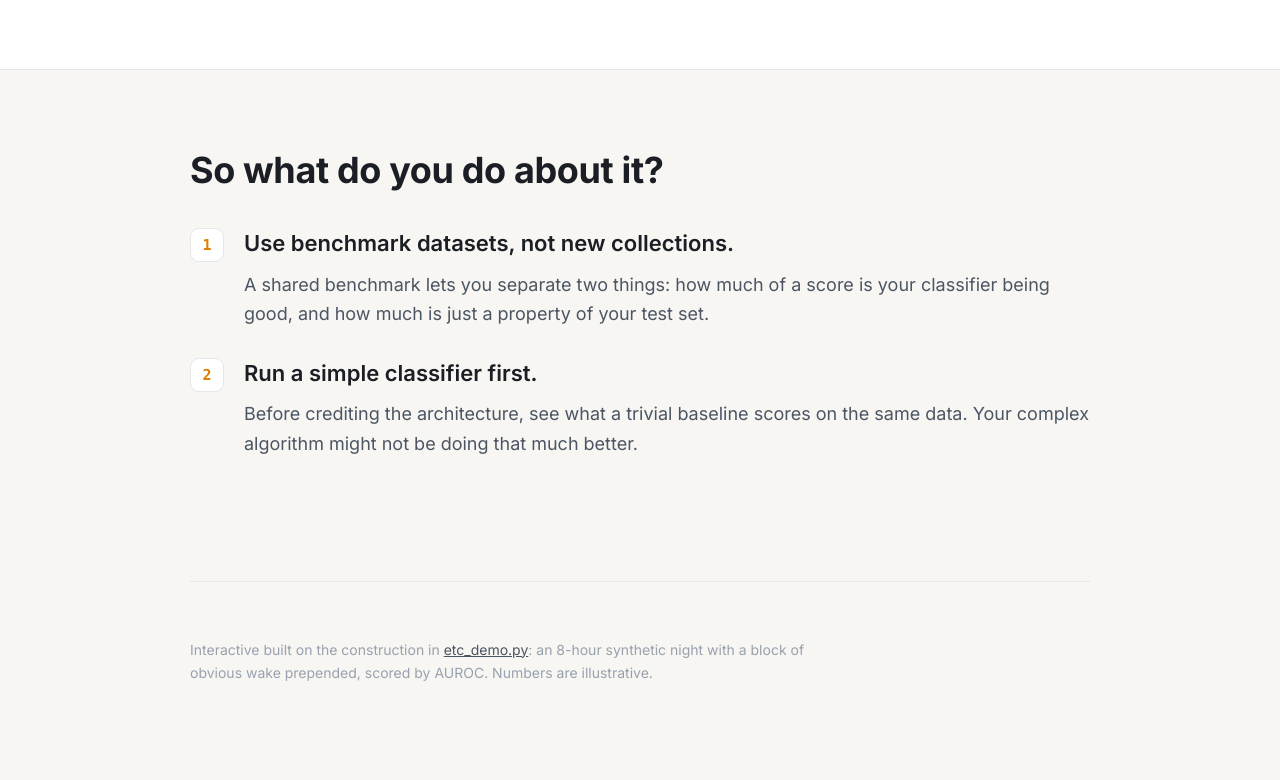
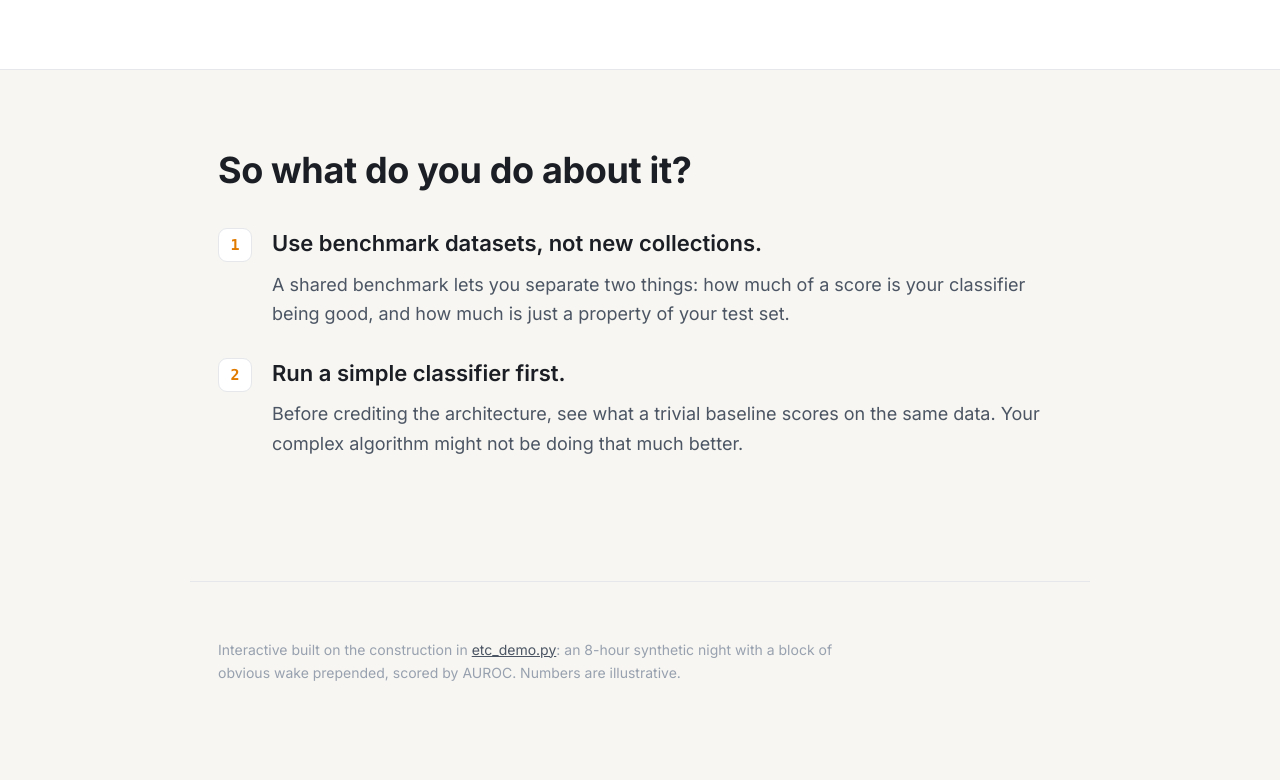
Before and after one commit to Arcascope/explainers, a plain HTML site: page etc/index.html in a window 1280 px wide. Shown: the part 1934-2714 px from the top of the page. Drawn offline with Linux system fonts and the light colour scheme.

Commit message:
Fix mobile side padding: stop band/solution/endnote clobbering .wrap gutters
Co-Authored-By: Claude Fable 5 <noreply@anthropic.com>
Claude-Session: https://claude.ai/code/session_01Ecf8wt9uL3JoBkrLmLiFQS

```diff
--- a/etc/index.html
+++ b/etc/index.html
@@ -49,7 +49,7 @@
   @keyframes bob{0%,100%{transform:translate(-50%,0)}50%{transform:translate(-50%,7px)}}
 
   /* ---------- BANDS ---------- */
-  .band{padding:9vh 0}
+  .band{padding-top:9vh;padding-bottom:9vh}
   .band h2{font-weight:700;font-size:clamp(24px,3.4vw,36px);line-height:1.15;letter-spacing:-.01em;margin:0 0 22px;max-width:15em}
   .band p{font-size:clamp(17px,2vw,20px);color:var(--ink-dim);max-width:34em;margin:0 0 20px}
   .band p:last-child{margin-bottom:0}
@@ -94,7 +94,7 @@
   .cap{font-size:12.5px;color:var(--ink-faint);font-family:var(--mono);margin-top:8px}
 
   /* ---------- SOLUTION ---------- */
-  .solution{padding:10vh 0 12vh}
+  .solution{padding-top:10vh;padding-bottom:12vh}
   .solution h2{font-weight:700;font-size:clamp(24px,3.4vw,36px);line-height:1.15;margin:0 0 34px;letter-spacing:-.01em}
   .sol{display:flex;gap:20px;margin-bottom:26px;align-items:flex-start}
   .sol .n{flex:0 0 auto;width:34px;height:34px;border-radius:9px;border:1px solid var(--line);background:var(--surface);display:flex;align-items:center;justify-content:center;font-family:var(--mono);color:var(--accent);font-size:15px;font-weight:600;margin-top:3px}
@@ -102,7 +102,7 @@
   .sol .txt h3{font-weight:600;font-size:clamp(18px,2.3vw,22px);margin:0 0 8px;color:var(--ink)}
   .sol .txt p{margin:0;color:var(--ink-dim);font-size:clamp(16px,1.9vw,18px)}
 
-  .endnote{padding:7vh 0 12vh;border-top:1px solid var(--line)}
+  .endnote{padding-top:7vh;padding-bottom:12vh;border-top:1px solid var(--line)}
   .endnote p{color:var(--ink-faint);font-size:14px;max-width:44em;margin:0}
   .endnote a{color:var(--ink-dim)}
 
```
